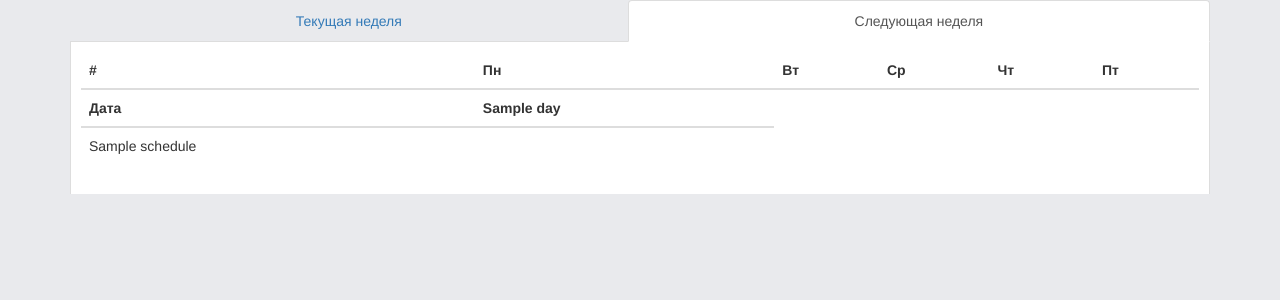
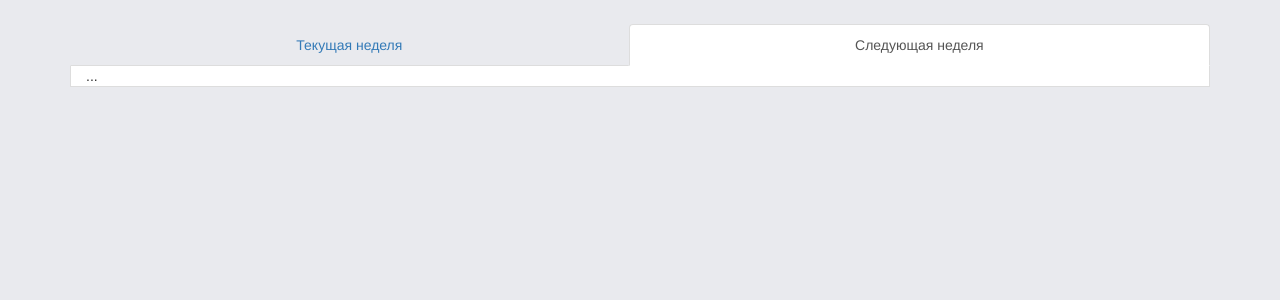
Before and after one commit to AvaTTaR/ORRMSchedule, a Flask app: template templates/index.html in a window 1280 px wide, after a click on "Следующая неделя". Shown: the top 300 px of the page. Run offline with Flask 2, Linux system fonts and the light colour scheme; the template is opened without the code that fills it: most values are stand-ins (such as "Sample title", 1, 10 or a date in 2020); some libraries are stand-ins or nearby versions.

Commit message:
Some fixes.

```diff
--- a/app.py
+++ b/app.py
@@ -13,8 +13,7 @@ app = Flask(__name__)
 @app.route('/', methods=['GET'])
 def get_page():
     """Return."""
-    return render_template('index.html', test='test',
-                           dates_this_week=Util.get_this_week(),
+    return render_template('index.html', dates_this_week=Util.get_this_week(),
                            this_week=get_this_week_for_site())
 
 
--- a/database.py
+++ b/database.py
@@ -7,7 +7,8 @@ import sqlite3
 from models import Employee
 from util import Util
 
-database_url = '{}{}'.format(os.getcwd(), '/database.db')
+database_url = '{}{}'.format(os.path.dirname(os.path.realpath(__file__)),
+                             '/database.db')
 
 
 def init_db():
@@ -31,11 +32,11 @@ def init_db():
 
 def add_employee(name, surname):
     """Adding employee to database."""
-    empl = Employee(name, surname)
+    employee = Employee(name, surname)
     conn = sqlite3.connect(database_url)
-    conn.execute('INSERT INTO employee VALUES (Null, ?, ?, ?, ?, ?)',
-                 empl.get_values())
-    value = empl.get_nickname()
+    conn.execute('INSERT INTO employee VALUES (NULL, ?, ?, ?, ?, ?)',
+                 employee.get_values())
+    value = employee.get_nickname()
     conn.execute('''CREATE TABLE %s (
                  date VARCHAR(10) NOT NULL UNIQUE,
                  %s_shift VARCHAR(3));''' % (value, value))
--- a/templates/index.html
+++ b/templates/index.html
@@ -1,5 +1,6 @@
 <!DOCTYPE html>
 <html lang="en">
+
 <head>
   <title>ORRM</title>
   <meta charset="utf-8">
@@ -9,27 +10,64 @@
   <script src="https://maxcdn.bootstrapcdn.com/bootstrap/3.3.7/js/bootstrap.min.js"></script>
 </head>
 <style type="text/css">
-body { background:#e9eaed; }
-.nav-tabs{
-  background-color:#e9eaed;
+  body {
+    background-color: #E9EAEE;
+    padding-top: 24px !important;
   }
-.tab-content{
-    background-color:#fff;
+
+  .nav-tabs {
+    &.nav-tabs-alt {
+      padding-top: 30px;
+      li {
+        a {
+          color: @brand-info;
+          font-size: 16px;
+        }
+      }
+      li.active {
+        a {
+          background-color: #fff;
+          color: @brand-primary !important;
+          font-size: 16px;
+        }
+      }
+    }
+  }
+
+  .tab-content.tab-content-alt {
+    border-right: 1px solid #ddd;
     border-left: 1px solid #ddd;
-    border-right: 1px solid #ddd;
-    padding: 10px;
+    border-bottom: 1px solid #ddd;
+    border-top-color: transparent;
+    border-radius: 0px;
   }
-.nav-tabs > li > a{
-  border: medium none;
-  margin-bottom: 0;
+
+  .tab-content .tab-pane {
+    background-color: transparent;
   }
-.nav-tabs > li > a:hover{
-  background-color: #303136 !important;
-    border: medium none;
-    border-radius: 0;
-    color:#fff;
+
+  .tab-content {
+    background-color: #fff;
+  }
+
+  @media (max-width: 768px) {
+    .nav-justified>li {
+      display: table-cell;
+      width: 1%;
+    }
+    .nav-justified>li>a {
+      border-bottom: 1px solid #ddd !important;
+      border-radius: 4px 4px 0 0 !important;
+      margin-bottom: 0 !important;
+    }
+    .nav-tabs.nav-justified>.active>a,
+    .nav-tabs.nav-justified>.active>a:hover,
+    .nav-tabs.nav-justified>.active>a:focus {
+      border-bottom-color: #fff !important;
+    }
   }
 </style>
+
 <body>
   <div class="container">
     <ul class="nav nav-tabs nav-justified" id="myTab" role="tablist">
@@ -41,9 +79,9 @@ body { background:#e9eaed; }
       </li>
     </ul>
 
-  <div class="tab-content" id="content">
-    <div class="tab-pane fade active" id="this_week" role="tabpanel">
-      <table class="table table-sm", id="myTable">
+    <div class="tab-content tab-content-alt" id="content">
+      <div class="tab-pane fade active table-responsive" id="this_week" role="tabpanel">
+        <table class="table">
           <thead>
             <tr>
               <th>#</th>
@@ -65,11 +103,8 @@ body { background:#e9eaed; }
             <tr>
               {% for cell in i %}
               <td>
-                {% if loop.first %}
-                  {{ cell }}
-                {% else %}
-                  <button type="button" class="btn btn-default">{{ cell }}</button>
-                {% endif %}
+                {% if loop.first %} {{ cell }} {% else %}
+                <button type="button" class="btn btn-default">{{ cell }}</button> {% endif %}
               </td>
               {% endfor %}
             </tr>
@@ -78,37 +113,13 @@ body { background:#e9eaed; }
         </table>
       </div>
       <div class="tab-pane fade" id="next_week" role="tabpanel">
-      <table class="table table", id="myTable">
-        <thead>
-          <tr>
-            <th>#</th>
-            <th>Пн</th>
-            <th>Вт</th>
-            <th>Ср</th>
-            <th>Чт</th>
-            <th>Пт</th>
-          </tr>
-          <tr>
-            <th>Дата</th>
-            {% for day in this_week['dates'] %}
-            <th>{{ day }}</th>
-            {% endfor %}
-          </tr>
-        </thead>
-        <tbody>
-        {% for i in this_week['schedule'] %}
-          <tr>
-            {% for cell in i %}
-            <td>{{ cell }}</td>
-            {% endfor %}
-            </tr>
-        {% endfor %}
-        </tbody>
-      </table>
+        <div class="container-fluid">
+          ...
+        </div>
       </div>
     </div>
     <script>
-      $(function () {
+      $(function() {
         $('#myTab a:first').tab('show')
       })
     </script>
@@ -134,4 +145,5 @@ body { background:#e9eaed; }
   </div>
 
 </body>
+
 </html>
```
Lines whose indentation alone changed are shown as unchanged.
